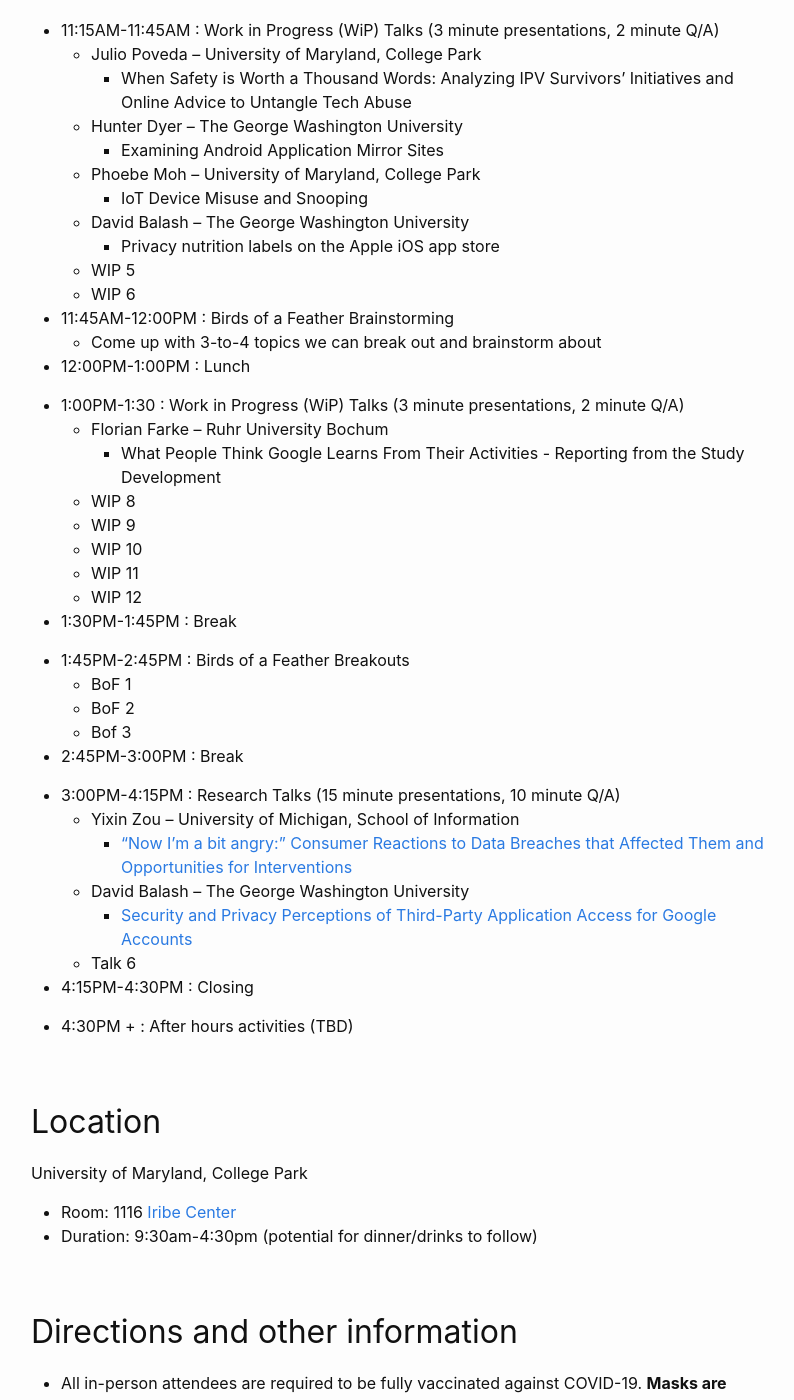
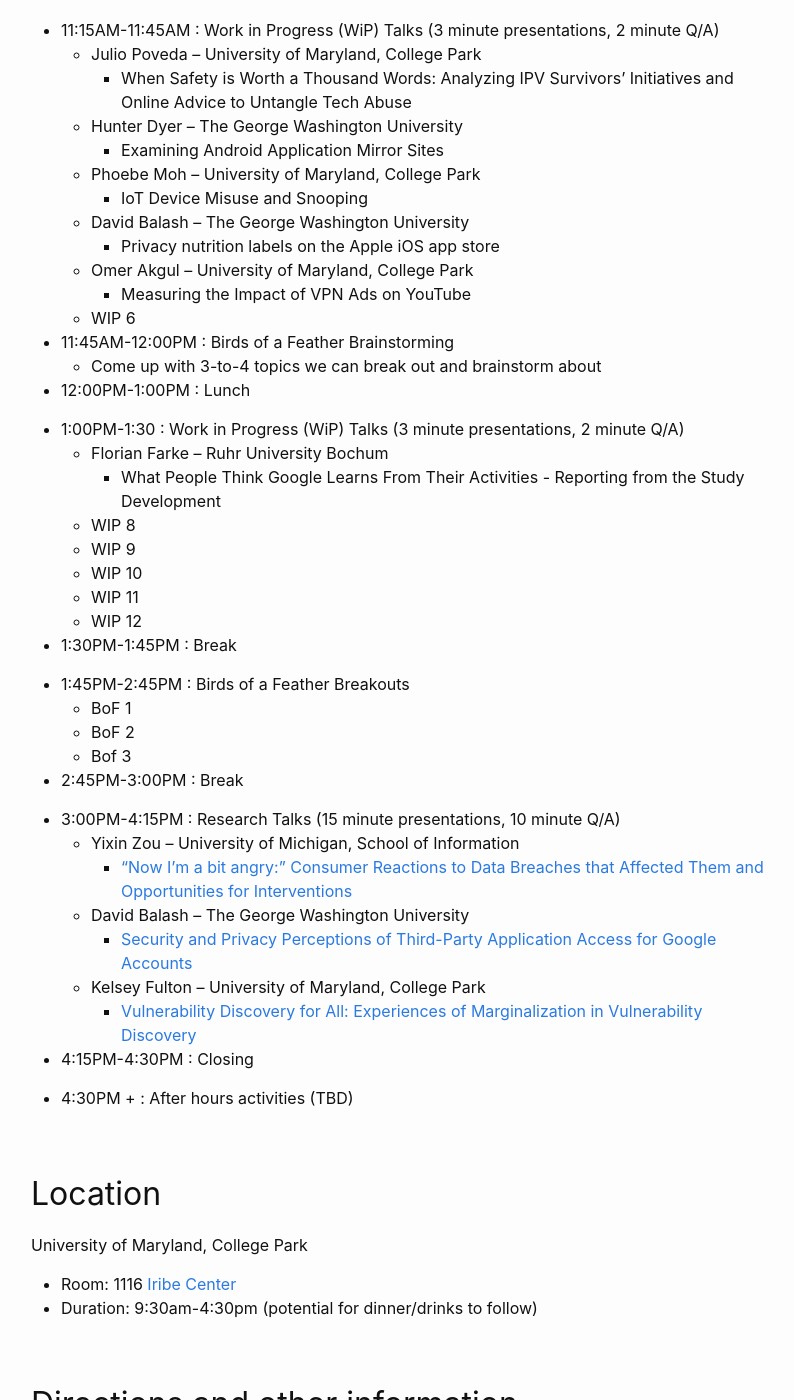
Before and after one commit to CACTUS-Colloquium/CACTUS-Colloquium.github.io, a Jekyll site: the page built from index.md, in a window 1280 px wide and 1400 px high, scrolled down 950 px. Shown: the whole window, without its empty margins (239-1033 px from the left). Built offline with Jekyll 4.4.1, drawn with Linux system fonts in a browser that asks for light colours.

Commit message:
updating

```diff
--- a/index.md
+++ b/index.md
@@ -50,7 +50,8 @@ Register for the inaugural event, which will be held 12/14/2021 at the Universit
     * IoT Device Misuse and Snooping
   * David Balash -- The George Washington University
     * Privacy nutrition labels on the Apple iOS app store
-  * WIP 5
+  * Omer Akgul -- University of Maryland, College Park
+    * Measuring the Impact of VPN Ads on YouTube
   * WIP 6
 
 * 11:45AM-12:00PM : Birds of a Feather Brainstorming
@@ -100,7 +101,17 @@ Register for the inaugural event, which will be held 12/14/2021 at the Universit
           <li>David G. Balash, Xiaoyuan (Owen) Wu, Miles Grant, Irwin Reyes, and Adam J. Aviv. <a href="https://www.usenix.org/conference/usenixsecurity22/presentation/balash">Security and Privacy Perceptions of Third-Party Application Access for Google Accounts</a>. 31st USENIX Security Symposium (USENIX Security 22). Aug 2022. </li>
     </ul></ul></ul>
     </div>
-  * Talk 6
+  * Kelsey Fulton -- University of Maryland, College Park
+    * <a href="javascript:void(0)" onclick="$('.talk-6').toggle('slow')"> Vulnerability Discovery for All: Experiences of Marginalization in Vulnerability Discovery</a>
+    <div class="talk-6" style="display:none">
+    <ul><ul>
+      <li> Abstract </li>
+      <ul><li>Vulnerability discovery is an essential aspect of software security. Currently, the demand for security experts significantly exceeds the available vulnerability discovery workforce. Further, the existing vulnerability discovery workforce is highly homogeneous, dominated by white and Asian men. As such, one promising avenue for increasing the capacity of the vulnerability discovery community is through recruitment and retention from a broader population. Although significant prior research has explored the challenges of equity and inclusion in computing broadly, the competitive and frequently self-taught nature of vulnerability discovery work may create new variations on these challenges. This paper reports on a semi-structured interview study (N = 16) investigating how people from marginalized populations come to participate in vulnerability discovery, whether they feel welcomed by the vulnerability discovery community, and what challenges they face when joining the vulnerability discovery community. We find that members of marginalized populations face some unique challenges, while other challenges common in vulnerability discovery are exacerbated by marginalization.</li></ul>
+      <li> In Submission</li>
+      <ul>
+          <li>with, Samantha Katcher, Kevin Song, Daniel Votipka, Marshini Chetty, Michelle Mazurek, and Chloé Messdaghi.</li>
+    </ul></ul></ul>
+    </div>
 
 * 4:15PM-4:30PM : Closing
 
```
